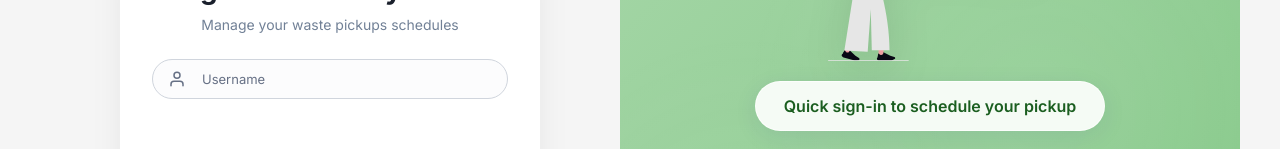
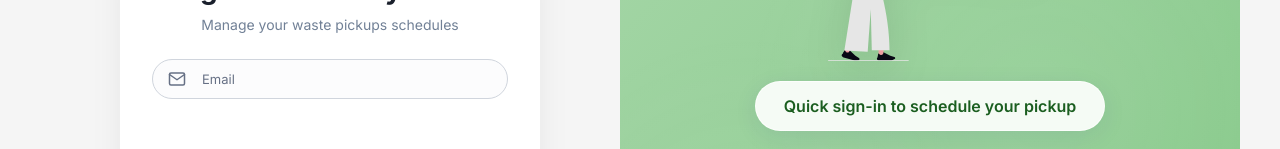
Before and after one commit to sonalsai/PickMyWaste, a React (Vite) app in the folder client/: page /login in a window 1280 px wide. Shown: the part 276-425 px from the top of the page. Built offline with nearby package versions, Linux system fonts and the light colour scheme.

Commit message:
feat: add LoginForm component for user authentication.

```diff
--- a/client/src/modules/Login/LoginForm.jsx
+++ b/client/src/modules/Login/LoginForm.jsx
@@ -1,14 +1,16 @@
 import { useForm } from "react-hook-form";
 import TextField from "../../shared/components/TextField/TextField";
 import PasswordField from "../../shared/components/PasswordField/PasswordField";
-import { FiUser, FiLock } from "react-icons/fi";
+import { FiMail, FiLock } from "react-icons/fi";
 
 const LoginForm = () => {
   const {
     register,
     handleSubmit,
     formState: { errors, isSubmitting, isValid },
-  } = useForm();
+  } = useForm({
+    mode: "onChange",
+  });
 
   const onSubmit = async (data) => {
     console.log("Login data:", data);
@@ -17,22 +19,18 @@
 
   return (
     <form className="loginForm" onSubmit={handleSubmit(onSubmit)}>
-      {/* Username */}
+      {/* Email */}
       <TextField
-        id="username"
-        label="Username"
-        autoComplete="username"
-        icon={<FiUser />}
-        error={errors.username?.message}
-        {...register("username", {
-          required: "Username is required",
-          minLength: {
-            value: 6,
-            message: "Username must be at least 6 characters",
-          },
-          maxLength: {
-            value: 12,
-            message: "Username must be at most 12 characters",
+        id="email"
+        label="Email"
+        autoComplete="email"
+        icon={<FiMail />}
+        error={errors.email?.message}
+        {...register("email", {
+          required: "Email is required",
+          pattern: {
+            value: /^[A-Z0-9._%+-]+@[A-Z0-9.-]+\.[A-Z]{2,}$/i,
+            message: "Invalid email address",
           },
         })}
       />
```
